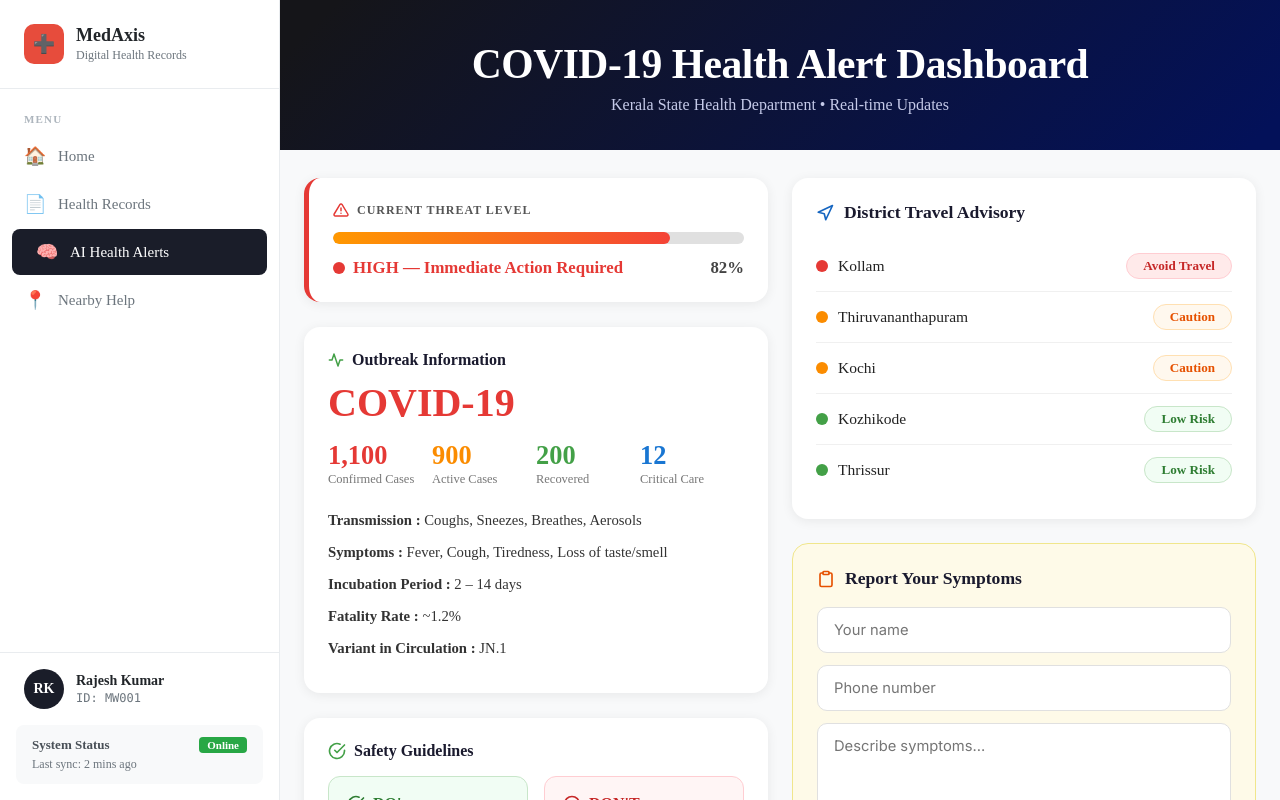
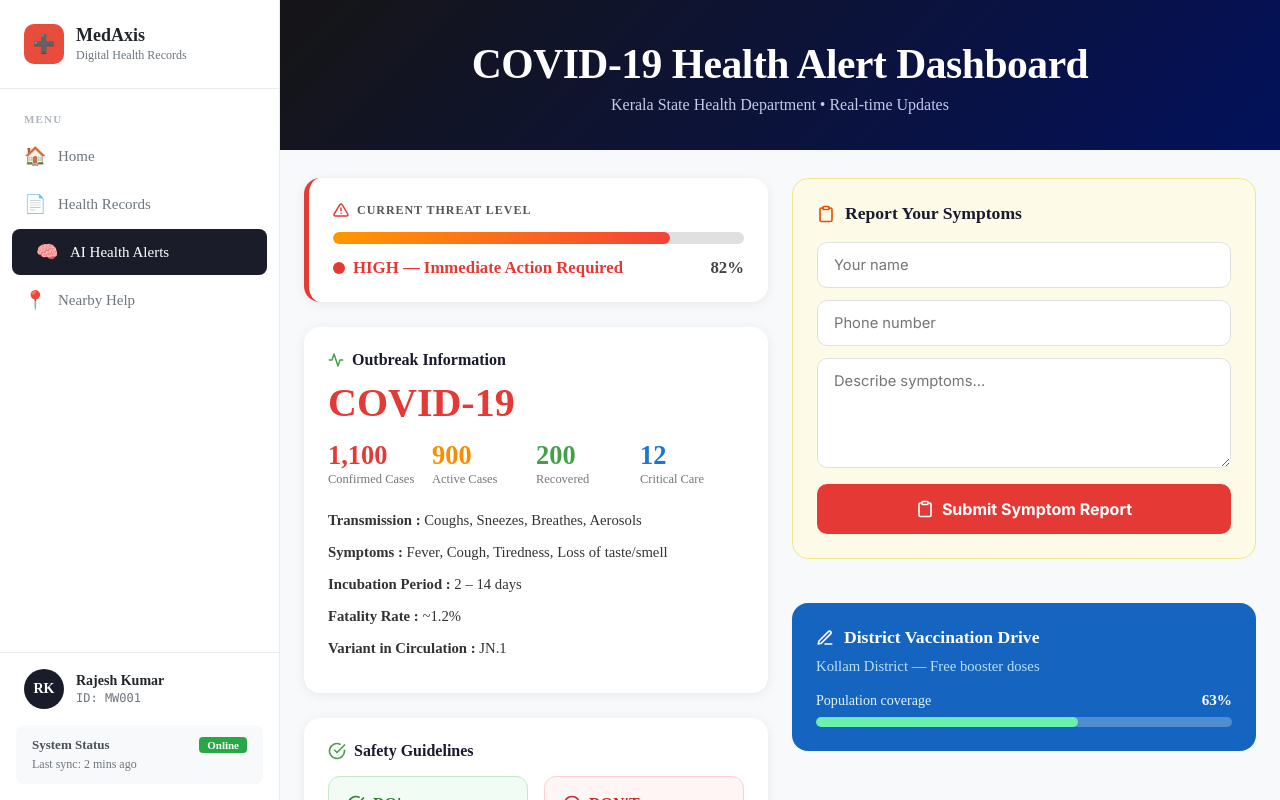
Before and after one commit to Souvik-saha04/neuronex-user, a Next.js app in the folder neuronex_user/: page /user/ai_alert in a window 1280 px wide. Shown: the top 800 px of the page. Built offline with nearby package versions, Linux system fonts and the light colour scheme.

Commit message:
AI health page resolved

```diff
--- a/neuronex_user/app/user/ai_alert/page.module.css
+++ b/neuronex_user/app/user/ai_alert/page.module.css
@@ -358,6 +358,7 @@
     border: 1.5px solid #f0e68c;
     border-radius: 16px;
     padding: 24px;
+    margin-bottom: 20px;
 }
 
 .report-title {
--- a/neuronex_user/app/user/ai_alert/page.tsx
+++ b/neuronex_user/app/user/ai_alert/page.tsx
@@ -198,7 +198,7 @@ export default function App() {
                 <div className={styles["right-col"]}>
 
                     {/* Travel Advisory */}
-                    <div className={`${styles.card} ${styles["travel-card"]}`}>
+                    {/* <div className={`${styles.card} ${styles["travel-card"]}`}>
                         <div className={styles["travel-title"]}>
                             <IconNavigation /> District Travel Advisory
                         </div>
@@ -210,7 +210,7 @@ export default function App() {
                                 <span className={`${styles.badge} ${styles[d.badge]}`}>{d.label}</span>
                             </div>
                         ))}
-                    </div>
+                    </div> */}
 
                     {/* Report Symptoms */}
                     <div className={styles["report-card"]}>
```
